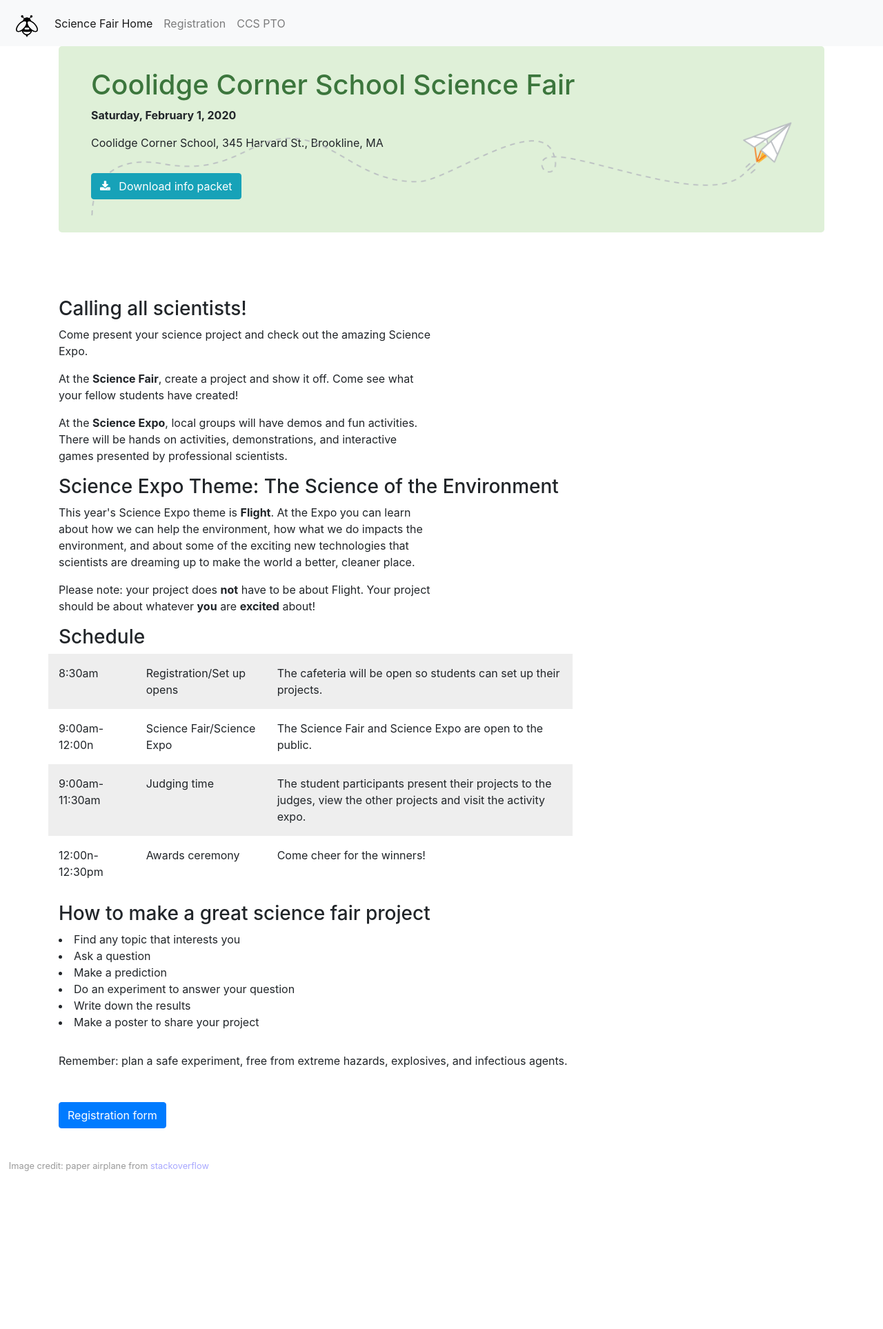
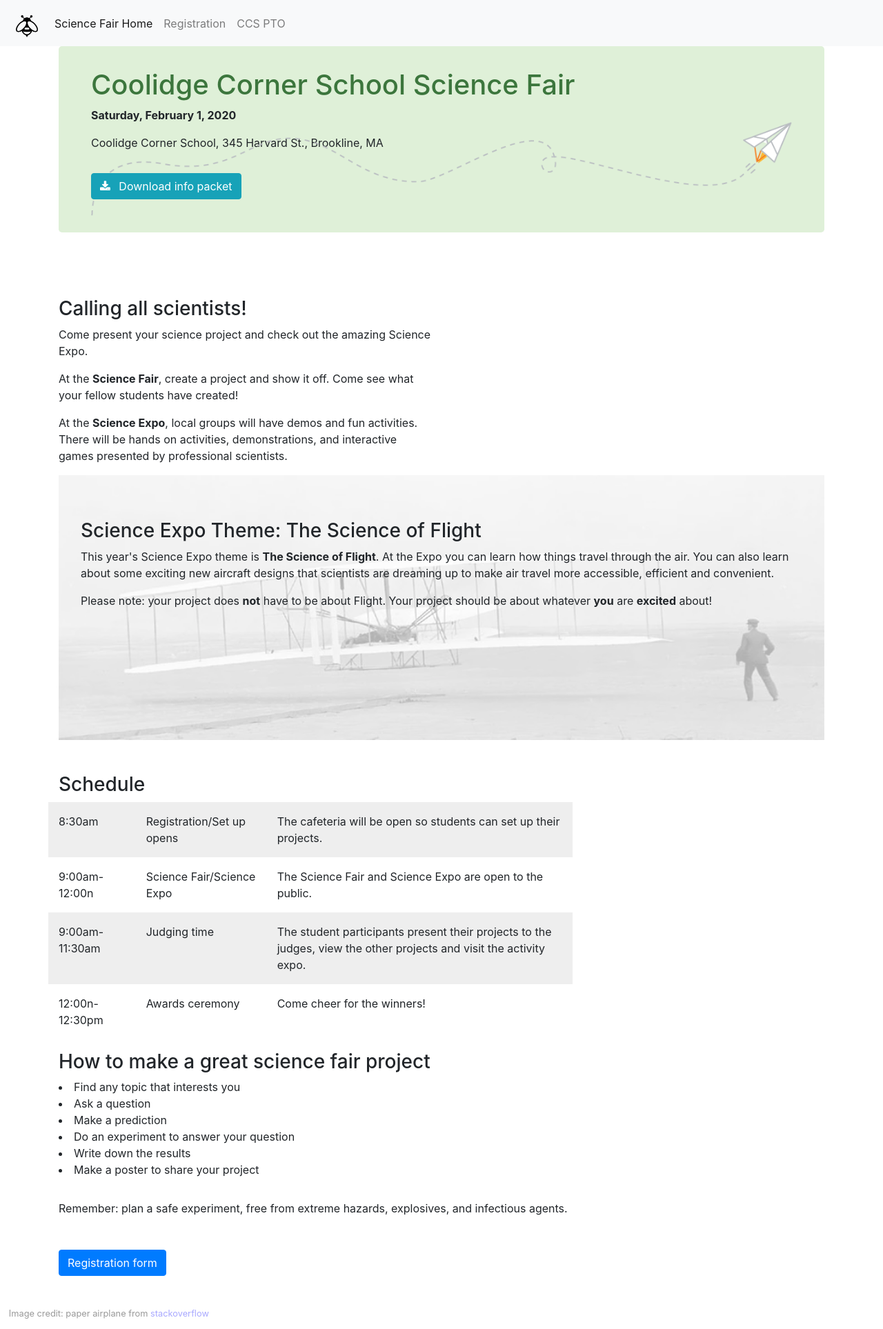
Before and after one commit to vinaygidwaneyod/sciencefair, a Jekyll site: the page built from index.html, in a window 1280 px wide. Shown: the whole page at 69% size. Built offline with Jekyll 4.4.1, drawn with Linux system fonts in a browser that asks for light colours; before the commit the page ends 1713 px from its top, so only the background shows below that.

Commit message:
add Wright bros plane

```diff
--- a/_sass/main.scss
+++ b/_sass/main.scss
@@ -1,3 +1,25 @@
+.parallax {
+    min-height: 24em;
+    position: relative;
+    background-color: rgba(255,255,255, 0);
+    .background {
+	position: absolute;
+        top: 0;
+        left: 0;
+	bottom: 0;
+        right: 0;
+	content: "";
+        display: block;
+        z-index: -1;
+	width: 100%;
+        height: 100%;
+        background-repeat: no-repeat;
+        background-size: cover;
+	background-image: url("../pix/Wright_Bros_First_Flight.png");
+        opacity: 0.3;
+    }
+}
+
 .banner {
    position: relative;
    top: 0px;
--- a/index.html
+++ b/index.html
@@ -7,24 +7,30 @@ layout: default
 <h3 class="mt-5">Calling all scientists!</h3>
 <div class="row">
   <div class="col-md-6">
+
+
     <p>Come present your science project and check out the amazing Science Expo.</p>
     <p>At the <b>Science Fair</b>, create a project and show it off. Come see what your fellow students have created!</p>
     <p>At the <b>Science Expo</b>, local groups will have demos and fun activities. There will be hands on activities, demonstrations, and interactive games presented by professional scientists.<p>
   </div>
 </div>
 
-<h3>Science Expo Theme: The Science of the Environment</h3>
+<div class="jumbotron parallax section1 mb-5">
+  <div class="background"></div>
+  <h3>Science Expo Theme: The Science of Flight</h3>
+  <P>This year's Science Expo theme is <b>The Science of Flight</b>.
+    At the Expo you can learn how things travel through the air.  You
+    can also learn about some exciting new aircraft designs that scientists
+    are dreaming up to make air travel more accessible, efficient and convenient.</p>
+
+  <p>Please note: your project does <b>not</b> have to be about Flight.
+    Your project should be about whatever <b>you</b> are <b>excited</b> about!</p>
+</div>
+
+
 <div class="row">
   <div class="col-md-6">
-<p>
-This year's Science Expo theme is <b>Flight</b>.
-At the Expo you can learn about how we can help the environment, how
-what we do impacts the environment, and about some of the exciting new
-technologies that scientists are dreaming up to make the world a better, cleaner place.</p>
-
-<p>Please note: your project does <b>not</b> have to be about Flight.
-  Your project should be about whatever <b>you</b> are <b>excited</b> about!</p>
-</div>
+  </div>
 </div>
 
 <h3>Schedule</h3>
```
Also changed, not shown: assets/pix/Wright_Bros_First_Flight.png (added).
